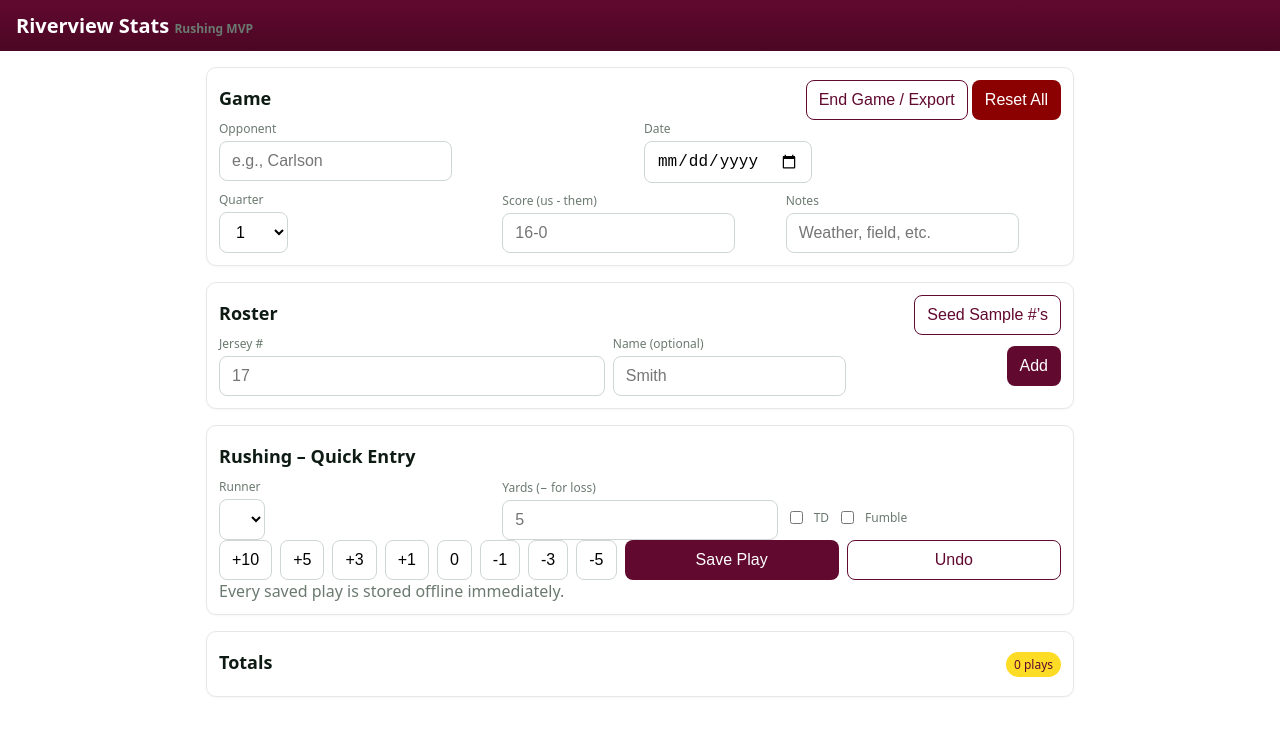
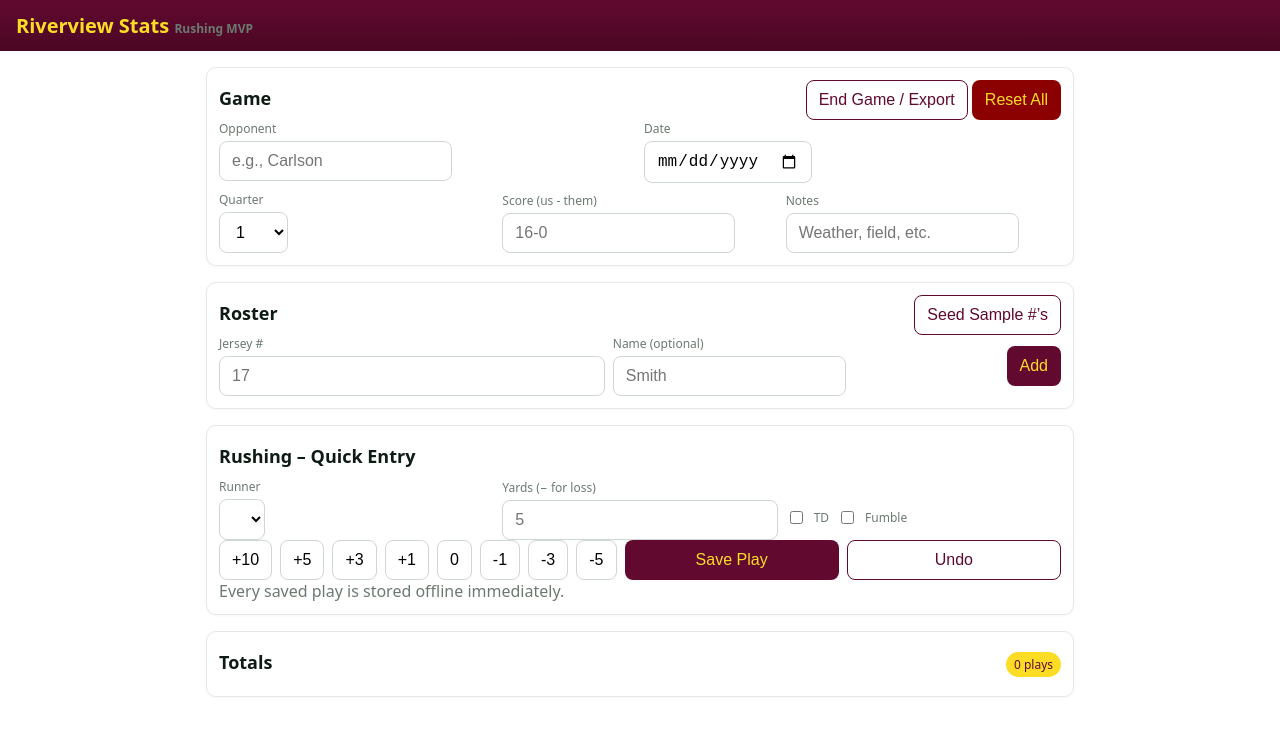
Before and after one commit to jmotor1/football-stats, a plain HTML site: page index.html in a window 1280 px wide. Drawn offline with Linux system fonts and the light colour scheme.

Commit message:
Update index.html

```diff
--- a/index.html
+++ b/index.html
@@ -29,6 +29,7 @@
     background:linear-gradient(var(--primary), #4b0724);
     color:#fff; padding:12px 16px;
   }
+  header, header h1, header .subtitle, header a { color: var(--accent) !important; }
   header h1{margin:0; font-size:20px}
 
   main{padding:16px; display:grid; gap:16px; max-width:900px; margin:0 auto}
@@ -50,9 +51,9 @@
   }
   input[type="number"]{width:100%}
   button{cursor:pointer}
-  button.primary{background:var(--primary); color:#fff; border-color:transparent}
+  button.primary{background:var(--primary); color: var(--accent) !important; border-color:transparent}
   button.ghost{background:#fff; color:var(--primary); border:1px solid var(--primary)}
-  button.warn{background:#8b0000; color:#fff; border-color:transparent}
+  button.warn{background:#8b0000; color: var(--accent) !important; border-color:transparent}
 
   h2{font-size:18px; margin:6px 0 10px}
   table{width:100%; border-collapse:collapse}
@@ -67,6 +68,7 @@
   .list{display:grid; gap:8px}
   .muted{color:var(--muted)}
   .grid2{display:grid; grid-template-columns:1fr 1fr; gap:8px}
+  .on-dark { color: var(--accent) !important; }
   @media (max-width:640px){ .grid2{grid-template-columns:1fr} }
 </style>
 
```
